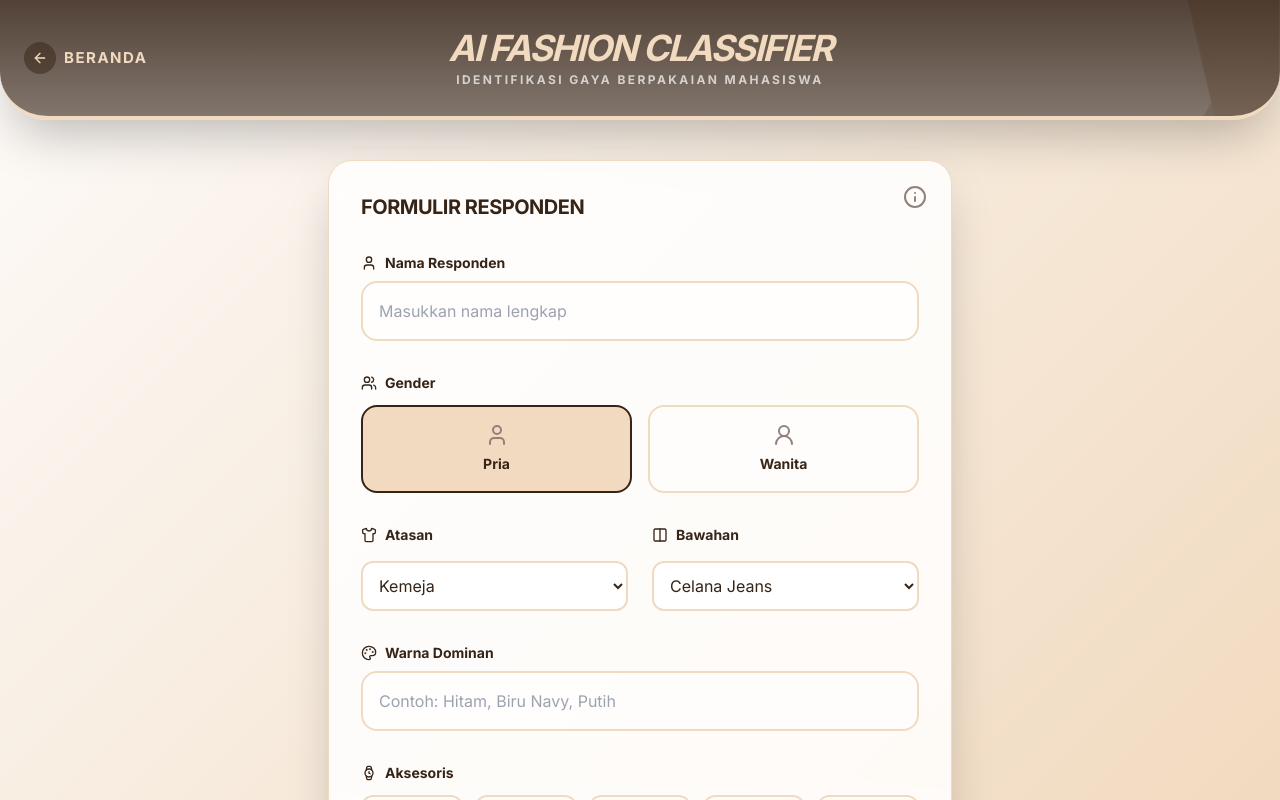
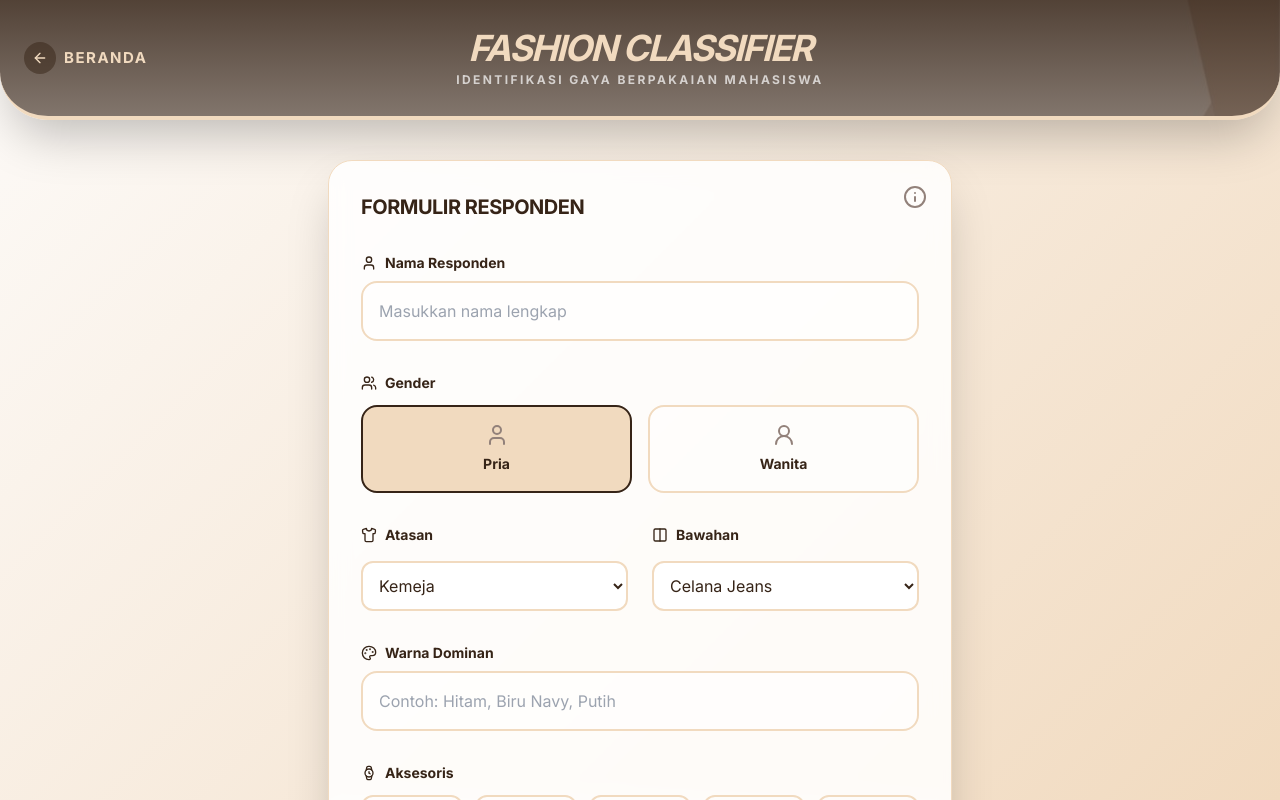
Before and after one commit to Risqullah/Fashion-Analysis, a plain HTML site: page input.html in a window 1280 px wide. Shown: the top 800 px of the page. Drawn offline with nearby package versions, Linux system fonts and the light colour scheme.

Commit message:
revisi name

```diff
--- a/header.html
+++ b/header.html
@@ -17,7 +17,7 @@
 
   <div class="relative z-10 py-2 md:py-4">
     <h1 class="text-lg md:text-4xl font-black header-almond uppercase tracking-tighter italic leading-none">
-      AI Fashion Classifier
+      Fashion Classifier
     </h1>
     <p class="text-white/70 text-[7px] md:text-xs font-bold uppercase tracking-[0.1em] md:tracking-[0.2em] mt-0.5 md:mt-1">
       Identifikasi Gaya Berpakaian Mahasiswa
```
Also changed, not shown: index.html (+1 -1 lines).
